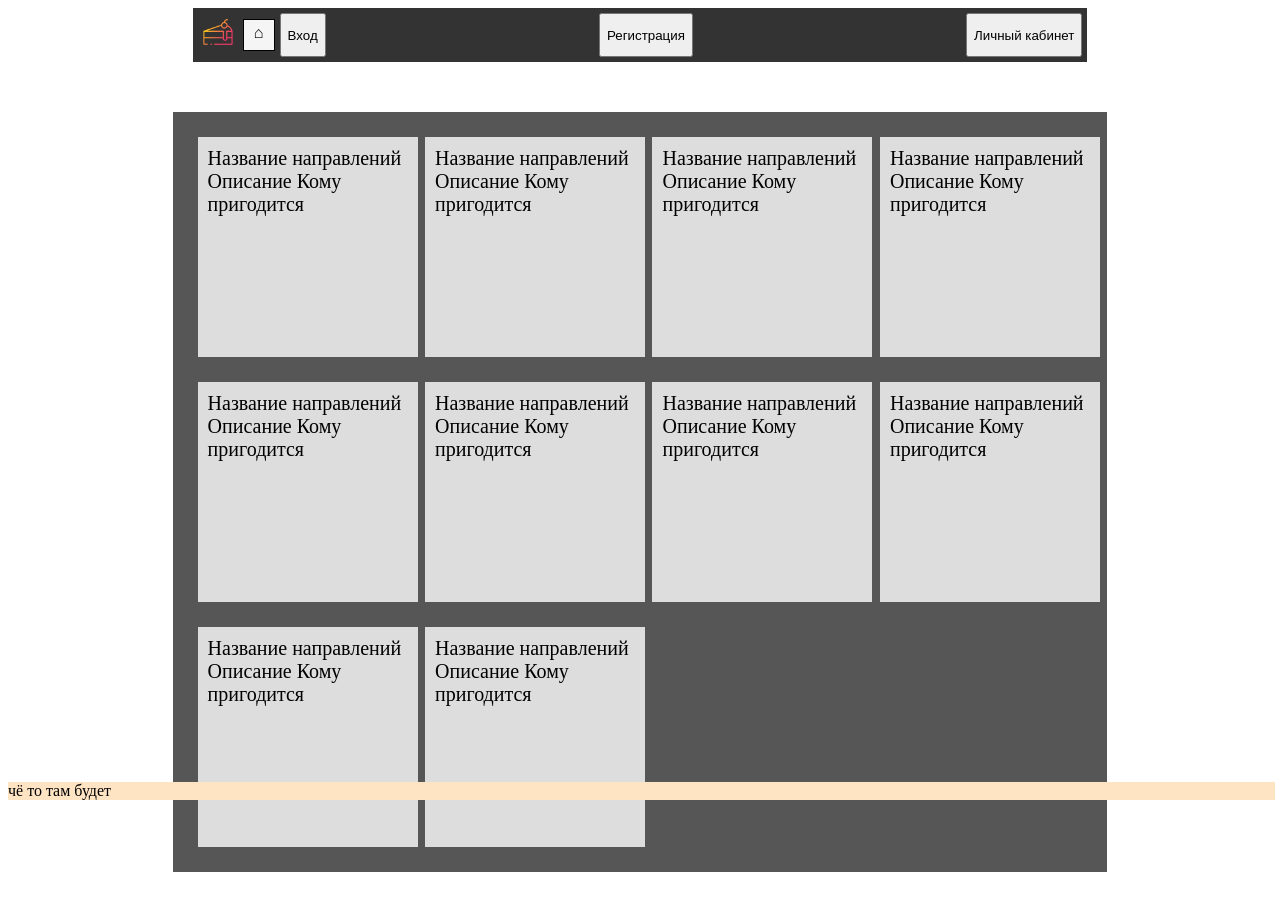
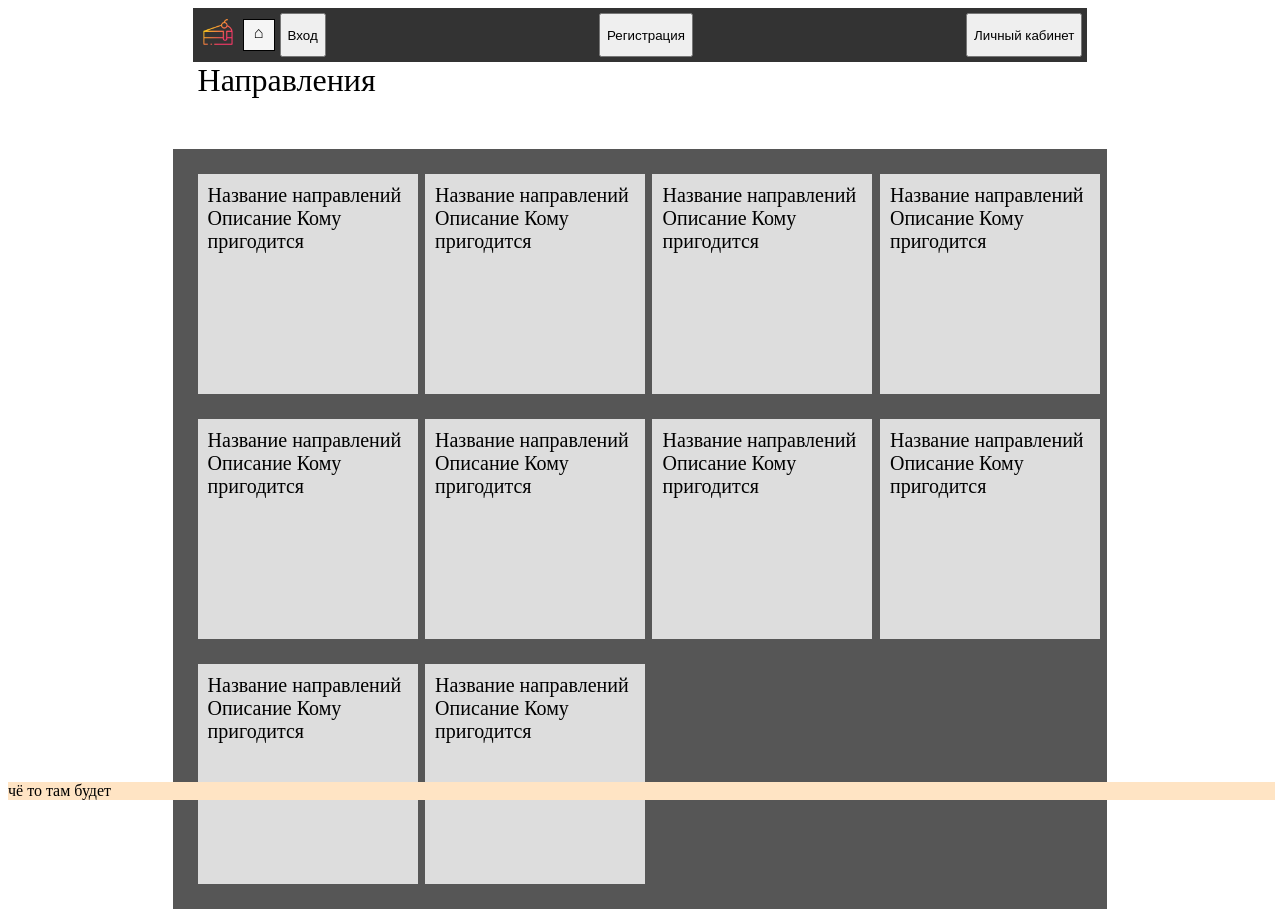
Before and after one commit to manInit/school-page-front, a React (Create React App) app: page /trajectory_list in a window 1280 px wide. Before the commit the page ends 880 px from the top, so only its background shows below. Built offline with nearby package versions, Linux system fonts and the light colour scheme.

Commit message:
simple refactor

```diff
--- a/src/trajectory_list.jsx
+++ b/src/trajectory_list.jsx
@@ -1,5 +1,5 @@
 import { useEffect } from "react"
-import { home_btn, personal_space_btn, bottom_info, uni_btn, user_btn, login_btn, register_btn } from "./home"
+import { home_btn, personal_space_btn, bottom_info, uni_btn, user_btn, login_btn, register_btn, base_url } from "./home"
 import { get_req } from "./utils/requests-api"
 
 
@@ -22,7 +22,7 @@ const TrajectoryList = (id) =>{
                     {personal_space_btn}
                 </div>
             </div>
-            {/* <span style={{fontSize: '200%'}}>Направления</span> */}
+            <span className="title_span">Направления</span>
             <div className="grid_container">
                 {trajectories.map(elem => (
                     trajectory_div(elem)
@@ -37,7 +37,7 @@ export default TrajectoryList
 
 const trajectory_div = (elem) =>{
     return(
-        <div /*key={elem.id}*/ className="grid_item" onClick={()=>{}}>
+        <div /*key={elem.id}*/ className="grid_item" onClick={()=>{window.location.href=base_url+'/trajectory'}}>
             Название направлений
             Описание
             Кому пригодится
```
